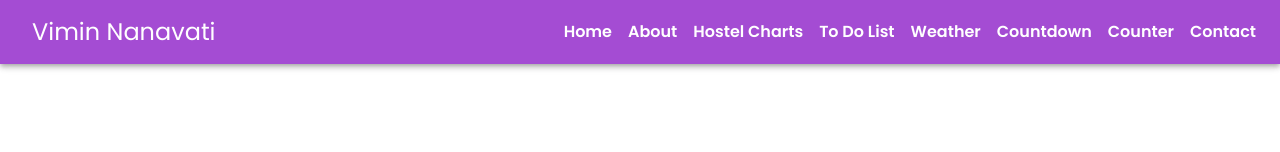
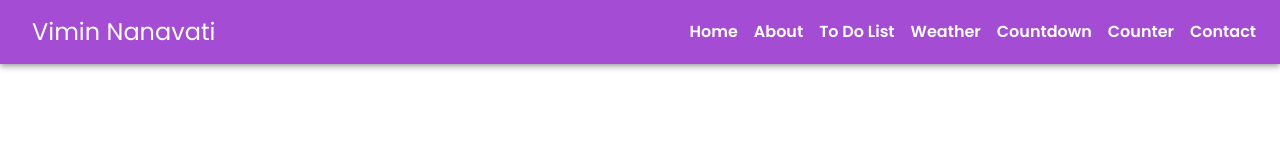
Before and after one commit to vknanavati/portfolioWebsite, a React (Create React App) app: page / in a window 1280 px wide. Shown: the top 152 px of the page. Built offline with nearby package versions, Linux system fonts and the light colour scheme.

Commit message:
removed Hostel Link and Route components.

```diff
--- a/src/App.js
+++ b/src/App.js
@@ -1,7 +1,6 @@
 import {Link, Routes, Route} from 'react-router-dom';
 import {Home} from './components/Home';
 import {About} from './components/About';
-import {Hostel} from './components/Hostel';
 import {ToDoList} from './components/ToDoList';
 import {Weather} from './components/Weather';
 import {Currency} from './components/Currency';
@@ -99,19 +98,6 @@ function App() {
             </Typography>
             <Typography
               component={Link}
-              to="/hostel"
-              sx={{
-                color: 'white',
-                fontWeight: 600,
-                textDecoration: 'none',
-                '&:hover': { color: '#FFEB3B' },
-                '&:active': { color: '#23FAFA' }
-              }}
-              >
-                Hostel Charts
-            </Typography>
-            <Typography
-              component={Link}
               to="/todo"
               sx={{
                 color: 'white',
@@ -194,7 +180,6 @@ function App() {
       <Routes>
         <Route path="/" element={<Home/>}/>
         <Route path="/about" element={<About/>}/>
-        <Route path="/hostel" element={<Hostel/>}/>
         <Route path="/todo" element={<ToDoList/>}/>
         <Route path="/weather" element={<Weather/>}/>
         <Route path="/currency" element={<Currency/>}/>
```
